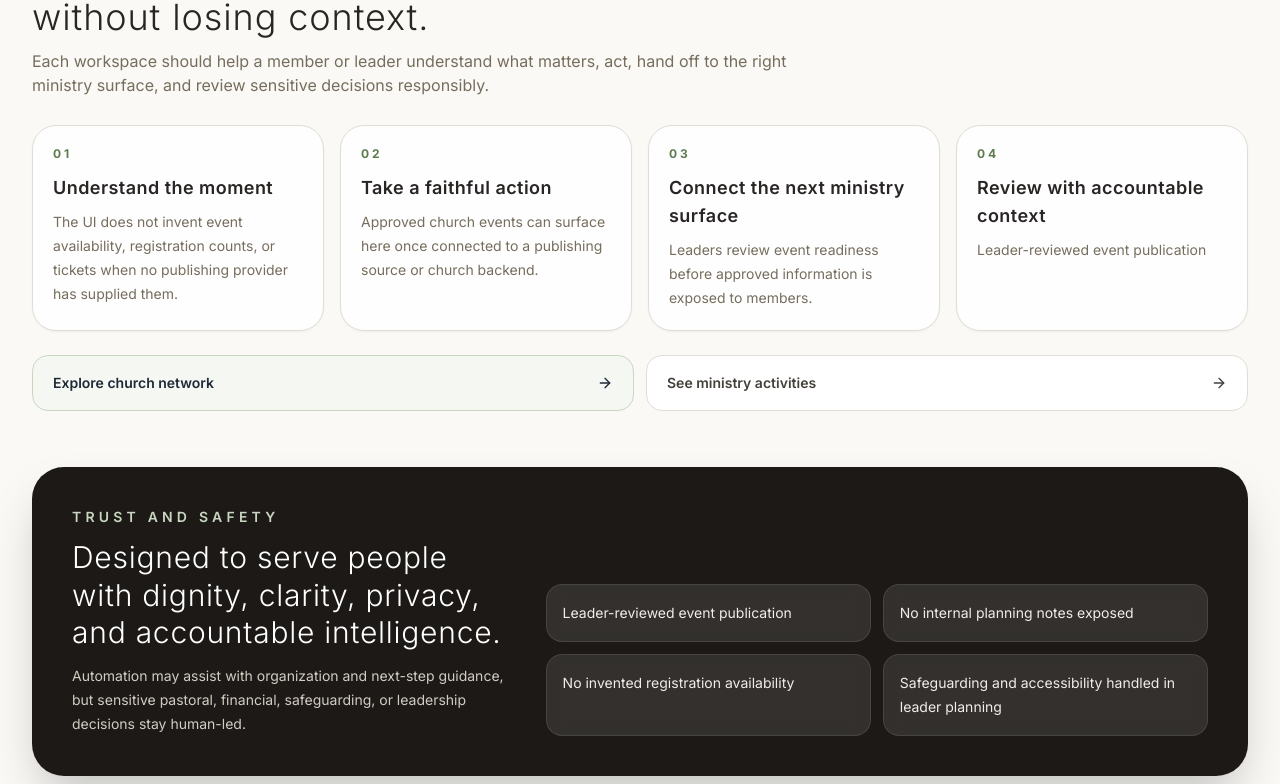
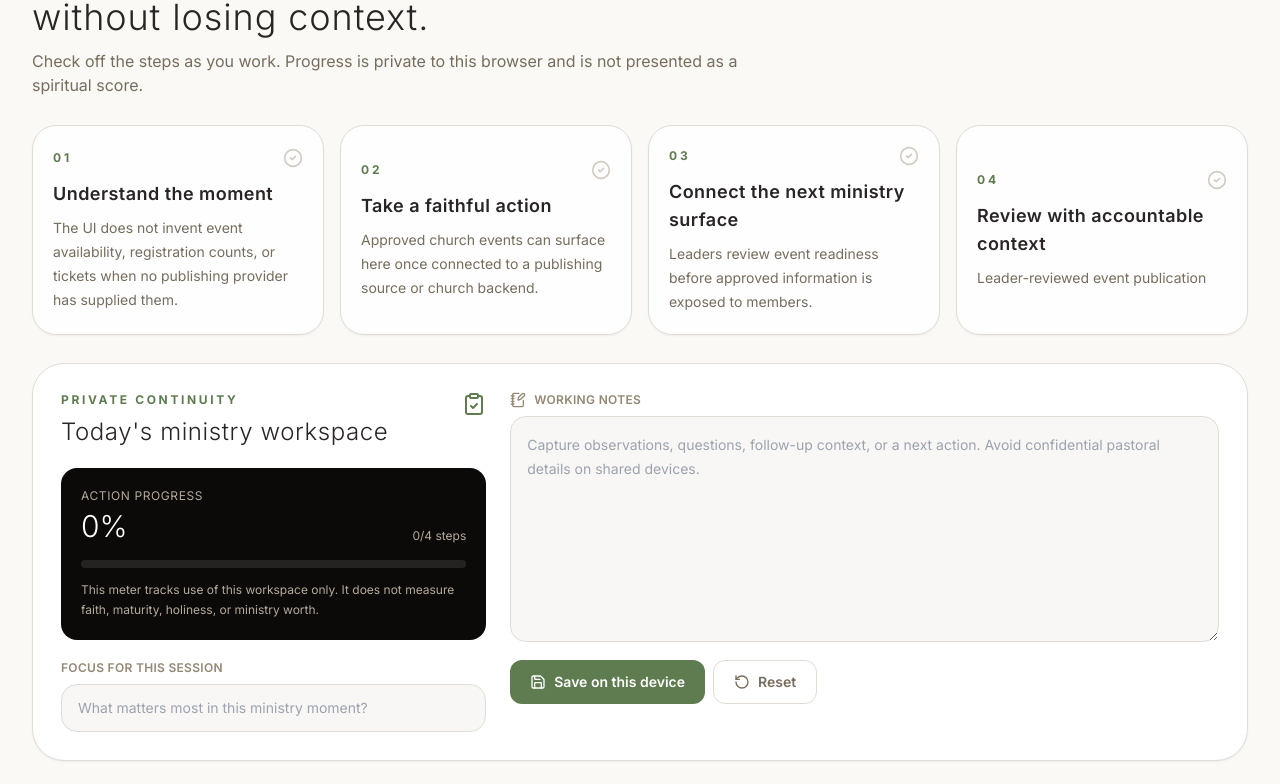
Before and after one commit to TechCodinz/digital-church-os, a Next.js app: page /events in a window 1280 px wide. Shown: the part 1505-2289 px from the top of the page. Built offline with nearby package versions, Linux system fonts and the light colour scheme; no server answers.

Commit message:
feat: turn ministry route shell into persistent action workspace

```diff
--- a/components/ministry/MinistryRoutePage.tsx
+++ b/components/ministry/MinistryRoutePage.tsx
@@ -1,5 +1,20 @@
+'use client';
+
 import Link from 'next/link';
-import { ArrowRight, CheckCircle2, ShieldCheck, Sparkles, Activity, LockKeyhole } from 'lucide-react';
+import { usePathname } from 'next/navigation';
+import { useEffect, useMemo, useState } from 'react';
+import {
+  ArrowRight,
+  CheckCircle2,
+  ShieldCheck,
+  Sparkles,
+  Activity,
+  LockKeyhole,
+  ClipboardCheck,
+  NotebookPen,
+  RotateCcw,
+  Save,
+} from 'lucide-react';
 
 type Feature = {
   title: string;
@@ -20,6 +35,19 @@ type MinistryRoutePageProps = {
   safeguards: string[];
 };
 
+type WorkspaceState = {
+  completed: boolean[];
+  focus: string;
+  notes: string;
+  updatedAt?: string;
+};
+
+const EMPTY_STATE: WorkspaceState = {
+  completed: [false, false, false, false],
+  focus: '',
+  notes: '',
+};
+
 export function MinistryRoutePage({
   badge,
   title,
@@ -33,7 +61,13 @@ export function MinistryRoutePage({
   intelligence,
   safeguards,
 }: MinistryRoutePageProps) {
-  const flow = [
+  const pathname = usePathname();
+  const storageKey = useMemo(() => `dcos:ministry-workspace:${pathname}`, [pathname]);
+  const [workspace, setWorkspace] = useState<WorkspaceState>(EMPTY_STATE);
+  const [hydrated, setHydrated] = useState(false);
+  const [savedMessage, setSavedMessage] = useState('');
+
+  const flow = useMemo(() => [
     {
       step: '01',
       title: 'Understand the moment',
@@ -54,10 +88,64 @@ export function MinistryRoutePage({
       title: 'Review with accountable context',
       description: safeguards[0] || 'Keep important ministry decisions transparent, permission-aware, and human accountable.',
     },
-  ];
+  ], [description, features, intelligence, safeguards]);
+
+  useEffect(() => {
+    try {
+      const stored = window.localStorage.getItem(storageKey);
+      if (stored) {
+        const parsed = JSON.parse(stored) as WorkspaceState;
+        setWorkspace({
+          completed: Array.isArray(parsed.completed) && parsed.completed.length === 4 ? parsed.completed : EMPTY_STATE.completed,
+          focus: typeof parsed.focus === 'string' ? parsed.focus : '',
+          notes: typeof parsed.notes === 'string' ? parsed.notes : '',
+          updatedAt: parsed.updatedAt,
+        });
+      } else {
+        setWorkspace(EMPTY_STATE);
+      }
+    } catch {
+      setWorkspace(EMPTY_STATE);
+    } finally {
+      setHydrated(true);
+    }
+  }, [storageKey]);
+
+  const completedCount = workspace.completed.filter(Boolean).length;
+  const completionPercent = completedCount * 25;
+
+  const saveWorkspace = () => {
+    const next = { ...workspace, updatedAt: new Date().toISOString() };
+    setWorkspace(next);
+    try {
+      window.localStorage.setItem(storageKey, JSON.stringify(next));
+      setSavedMessage('Private workspace saved on this device.');
+    } catch {
+      setSavedMessage('This browser could not save locally. Your current text is still visible in this session.');
+    }
+    window.setTimeout(() => setSavedMessage(''), 3500);
+  };
+
+  const toggleStep = (index: number) => {
+    setWorkspace((current) => ({
+      ...current,
+      completed: current.completed.map((value, itemIndex) => itemIndex === index ? !value : value),
+    }));
+  };
+
+  const resetWorkspace = () => {
+    setWorkspace(EMPTY_STATE);
+    try {
+      window.localStorage.removeItem(storageKey);
+    } catch {
+      // Local persistence is an enhancement; the workspace remains usable without it.
+    }
+    setSavedMessage('Workspace reset on this device.');
+    window.setTimeout(() => setSavedMessage(''), 3000);
+  };
 
   return (
-    <div className="min-h-screen bg-cream-50 pb-24 pt-20 sm:pt-24 lg:pb-0">
+    <div className="min-h-screen bg-cream-50 pb-28 pt-20 sm:pt-24 lg:pb-0">
       <section className="relative overflow-hidden px-4 pb-14 pt-8 sm:px-6 sm:pb-16 sm:pt-12 lg:px-8">
         <div className="absolute inset-0 -z-10 bg-[radial-gradient(circle_at_top_left,_rgba(120,155,100,0.18),_transparent_30%),radial-gradient(circle_at_bottom_right,_rgba(210,180,140,0.24),_transparent_35%)]" />
         <div className="mx-auto grid max-w-7xl items-center gap-8 lg:grid-cols-[1fr_0.8fr] lg:gap-10">
@@ -66,9 +154,7 @@ export function MinistryRoutePage({
               <Sparkles className="mr-2 h-4 w-4" aria-hidden="true" />
               {badge}
             </div>
-            <h1 className="max-w-4xl text-4xl font-light leading-tight tracking-tight text-stone-800 md:text-6xl">
-              {title}
-            </h1>
+            <h1 className="max-w-4xl text-4xl font-light leading-tight tracking-tight text-stone-800 md:text-6xl">{title}</h1>
             <p className="mt-5 max-w-2xl text-base leading-7 text-stone-600 sm:text-lg sm:leading-8">{description}</p>
 
             <div className="mt-7 flex flex-wrap items-center gap-2 text-xs font-medium text-stone-500">
@@ -77,6 +163,9 @@ export function MinistryRoutePage({
               </span>
               <span className="inline-flex items-center rounded-full border border-stone-200 bg-white/80 px-3 py-1.5">
                 <LockKeyhole className="mr-1.5 h-3.5 w-3.5 text-sage-600" aria-hidden="true" /> Role, privacy & policy aware
+              </span>
+              <span className="inline-flex items-center rounded-full border border-stone-200 bg-white/80 px-3 py-1.5">
+                <Save className="mr-1.5 h-3.5 w-3.5 text-sage-600" aria-hidden="true" /> Private device continuity
               </span>
             </div>
 
@@ -121,9 +210,7 @@ export function MinistryRoutePage({
       <section className="border-y border-cream-200 bg-white/65 px-4 py-12 sm:px-6 sm:py-14 lg:px-8">
         <div className="mx-auto max-w-7xl">
           <div className="mb-8 flex items-center gap-3">
-            <div className="rounded-2xl bg-sage-100 p-3 text-sage-700">
-              <ShieldCheck className="h-6 w-6" aria-hidden="true" />
-            </div>
+            <div className="rounded-2xl bg-sage-100 p-3 text-sage-700"><ShieldCheck className="h-6 w-6" aria-hidden="true" /></div>
             <div>
               <p className="text-xs font-semibold uppercase tracking-[0.25em] text-sage-600">Execution layer</p>
               <h2 className="mt-1 text-3xl font-light text-stone-800">Professional ministry workflow</h2>
@@ -146,26 +233,58 @@ export function MinistryRoutePage({
           <div className="mb-7 max-w-3xl">
             <p className="text-xs font-semibold uppercase tracking-[0.25em] text-sage-600">Connected action flow</p>
             <h2 className="mt-2 text-3xl font-light text-stone-800 sm:text-4xl">Move from insight to ministry action without losing context.</h2>
-            <p className="mt-3 text-sm leading-6 text-stone-600 sm:text-base">Each workspace should help a member or leader understand what matters, act, hand off to the right ministry surface, and review sensitive decisions responsibly.</p>
+            <p className="mt-3 text-sm leading-6 text-stone-600 sm:text-base">Check off the steps as you work. Progress is private to this browser and is not presented as a spiritual score.</p>
           </div>
           <div className="grid gap-4 lg:grid-cols-4">
-            {flow.map((item) => (
-              <div key={item.step} className="rounded-3xl border border-stone-200 bg-white/85 p-5 shadow-sm">
-                <p className="text-xs font-bold tracking-[0.24em] text-sage-600">{item.step}</p>
+            {flow.map((item, index) => (
+              <button key={item.step} type="button" onClick={() => toggleStep(index)} aria-pressed={workspace.completed[index]} className={`rounded-3xl border p-5 text-left shadow-sm transition focus-visible:outline-none focus-visible:ring-2 focus-visible:ring-sage-500 ${workspace.completed[index] ? 'border-sage-300 bg-sage-50' : 'border-stone-200 bg-white/85 hover:border-sage-200'}`}>
+                <div className="flex items-center justify-between gap-3">
+                  <p className="text-xs font-bold tracking-[0.24em] text-sage-600">{item.step}</p>
+                  <CheckCircle2 className={`h-5 w-5 ${workspace.completed[index] ? 'text-sage-600' : 'text-stone-300'}`} aria-hidden="true" />
+                </div>
                 <h3 className="mt-3 text-lg font-semibold text-stone-800">{item.title}</h3>
                 <p className="mt-2 text-sm leading-6 text-stone-600">{item.description}</p>
-              </div>
+              </button>
             ))}
           </div>
+
+          <div className="mt-7 rounded-[2rem] border border-stone-200 bg-white p-5 shadow-sm sm:p-7">
+            <div className="grid gap-6 lg:grid-cols-[0.75fr_1.25fr]">
+              <div>
+                <div className="flex items-start justify-between gap-4">
+                  <div>
+                    <p className="text-xs font-bold uppercase tracking-[0.22em] text-sage-600">Private continuity</p>
+                    <h3 className="mt-2 text-2xl font-light text-stone-800">Today&apos;s ministry workspace</h3>
+                  </div>
+                  <ClipboardCheck className="h-6 w-6 text-sage-600" aria-hidden="true" />
+                </div>
+                <div className="mt-5 rounded-2xl bg-stone-950 p-5 text-white">
+                  <div className="flex items-end justify-between gap-3">
+                    <div><p className="text-xs uppercase tracking-wider text-stone-400">Action progress</p><p className="mt-1 text-3xl font-light">{hydrated ? completionPercent : 0}%</p></div>
+                    <p className="text-xs text-stone-400">{hydrated ? completedCount : 0}/4 steps</p>
+                  </div>
+                  <div className="mt-4 h-2 overflow-hidden rounded-full bg-white/10"><div className="h-full rounded-full bg-sage-400 transition-all" style={{ width: `${hydrated ? completionPercent : 0}%` }} /></div>
+                  <p className="mt-3 text-xs leading-5 text-stone-400">This meter tracks use of this workspace only. It does not measure faith, maturity, holiness, or ministry worth.</p>
+                </div>
+                <label className="mt-5 block text-xs font-semibold uppercase tracking-wide text-stone-500" htmlFor={`ministry-focus-${badge.replace(/\s+/g, '-').toLowerCase()}`}>Focus for this session</label>
+                <input id={`ministry-focus-${badge.replace(/\s+/g, '-').toLowerCase()}`} value={workspace.focus} onChange={(event) => setWorkspace((current) => ({ ...current, focus: event.target.value }))} placeholder="What matters most in this ministry moment?" maxLength={240} className="mt-2 min-h-12 w-full rounded-2xl border border-stone-200 bg-stone-50 px-4 text-sm text-stone-700 outline-none focus:border-sage-300 focus:ring-2 focus:ring-sage-100" />
+              </div>
+              <div>
+                <label className="flex items-center text-xs font-semibold uppercase tracking-wide text-stone-500" htmlFor={`ministry-notes-${badge.replace(/\s+/g, '-').toLowerCase()}`}><NotebookPen className="mr-2 h-4 w-4" /> Working notes</label>
+                <textarea id={`ministry-notes-${badge.replace(/\s+/g, '-').toLowerCase()}`} value={workspace.notes} onChange={(event) => setWorkspace((current) => ({ ...current, notes: event.target.value }))} placeholder="Capture observations, questions, follow-up context, or a next action. Avoid confidential pastoral details on shared devices." rows={8} maxLength={5000} className="mt-2 w-full resize-y rounded-2xl border border-stone-200 bg-stone-50 p-4 text-sm leading-6 text-stone-700 outline-none focus:border-sage-300 focus:ring-2 focus:ring-sage-100" />
+                <div className="mt-3 flex flex-col gap-2 sm:flex-row sm:items-center">
+                  <button type="button" onClick={saveWorkspace} className="inline-flex min-h-11 items-center justify-center rounded-xl bg-sage-600 px-5 text-sm font-semibold text-white transition hover:bg-sage-700"><Save className="mr-2 h-4 w-4" /> Save on this device</button>
+                  <button type="button" onClick={resetWorkspace} className="inline-flex min-h-11 items-center justify-center rounded-xl border border-stone-200 bg-white px-5 text-sm font-semibold text-stone-600 transition hover:border-stone-300"><RotateCcw className="mr-2 h-4 w-4" /> Reset</button>
+                </div>
+                {savedMessage && <p className="mt-3 text-xs font-medium text-sage-700" role="status">{savedMessage}</p>}
+                {workspace.updatedAt && <p className="mt-2 text-[11px] text-stone-400">Last saved {new Date(workspace.updatedAt).toLocaleString()}</p>}
+              </div>
+            </div>
+          </div>
+
           <div className="mt-6 grid gap-3 sm:grid-cols-2">
-            <Link href={primaryHref} className="group flex min-h-14 items-center justify-between rounded-2xl border border-sage-200 bg-sage-50 px-5 py-4 text-sm font-semibold text-sage-800 transition hover:border-sage-300 hover:bg-sage-100">
-              <span>{primaryLabel}</span>
-              <ArrowRight className="h-4 w-4 transition group-hover:translate-x-1" aria-hidden="true" />
-            </Link>
-            <Link href={secondaryHref} className="group flex min-h-14 items-center justify-between rounded-2xl border border-stone-200 bg-white px-5 py-4 text-sm font-semibold text-stone-700 transition hover:border-sage-300 hover:text-sage-800">
-              <span>{secondaryLabel}</span>
-              <ArrowRight className="h-4 w-4 transition group-hover:translate-x-1" aria-hidden="true" />
-            </Link>
+            <Link href={primaryHref} className="group flex min-h-14 items-center justify-between rounded-2xl border border-sage-200 bg-sage-50 px-5 py-4 text-sm font-semibold text-sage-800 transition hover:border-sage-300 hover:bg-sage-100"><span>{primaryLabel}</span><ArrowRight className="h-4 w-4 transition group-hover:translate-x-1" aria-hidden="true" /></Link>
+            <Link href={secondaryHref} className="group flex min-h-14 items-center justify-between rounded-2xl border border-stone-200 bg-white px-5 py-4 text-sm font-semibold text-stone-700 transition hover:border-sage-300 hover:text-sage-800"><span>{secondaryLabel}</span><ArrowRight className="h-4 w-4 transition group-hover:translate-x-1" aria-hidden="true" /></Link>
           </div>
         </div>
       </section>
@@ -179,11 +298,7 @@ export function MinistryRoutePage({
               <p className="mt-3 text-sm leading-6 text-stone-300">Automation may assist with organization and next-step guidance, but sensitive pastoral, financial, safeguarding, or leadership decisions stay human-led.</p>
             </div>
             <div className="grid gap-3 sm:grid-cols-2">
-              {safeguards.map((item) => (
-                <div key={item} className="rounded-2xl border border-white/10 bg-white/10 p-4 text-sm leading-6 text-stone-100 backdrop-blur">
-                  {item}
-                </div>
-              ))}
+              {safeguards.map((item) => <div key={item} className="rounded-2xl border border-white/10 bg-white/10 p-4 text-sm leading-6 text-stone-100 backdrop-blur">{item}</div>)}
             </div>
           </div>
         </div>
@@ -191,12 +306,8 @@ export function MinistryRoutePage({
 
       <div className="fixed inset-x-0 bottom-[5.1rem] z-30 px-3 sm:hidden">
         <div className="mx-auto grid max-w-md grid-cols-2 gap-2 rounded-2xl border border-stone-200 bg-white/95 p-2 shadow-2xl backdrop-blur">
-          <Link href={primaryHref} className="inline-flex min-h-11 items-center justify-center rounded-xl bg-sage-600 px-3 text-center text-xs font-semibold text-white">
-            {primaryLabel}
-          </Link>
-          <Link href={secondaryHref} className="inline-flex min-h-11 items-center justify-center rounded-xl border border-stone-200 bg-white px-3 text-center text-xs font-semibold text-stone-700">
-            {secondaryLabel}
-          </Link>
+          <Link href={primaryHref} className="inline-flex min-h-11 items-center justify-center rounded-xl bg-sage-600 px-3 text-center text-xs font-semibold text-white">{primaryLabel}</Link>
+          <Link href={secondaryHref} className="inline-flex min-h-11 items-center justify-center rounded-xl border border-stone-200 bg-white px-3 text-center text-xs font-semibold text-stone-700">{secondaryLabel}</Link>
         </div>
       </div>
     </div>
```
